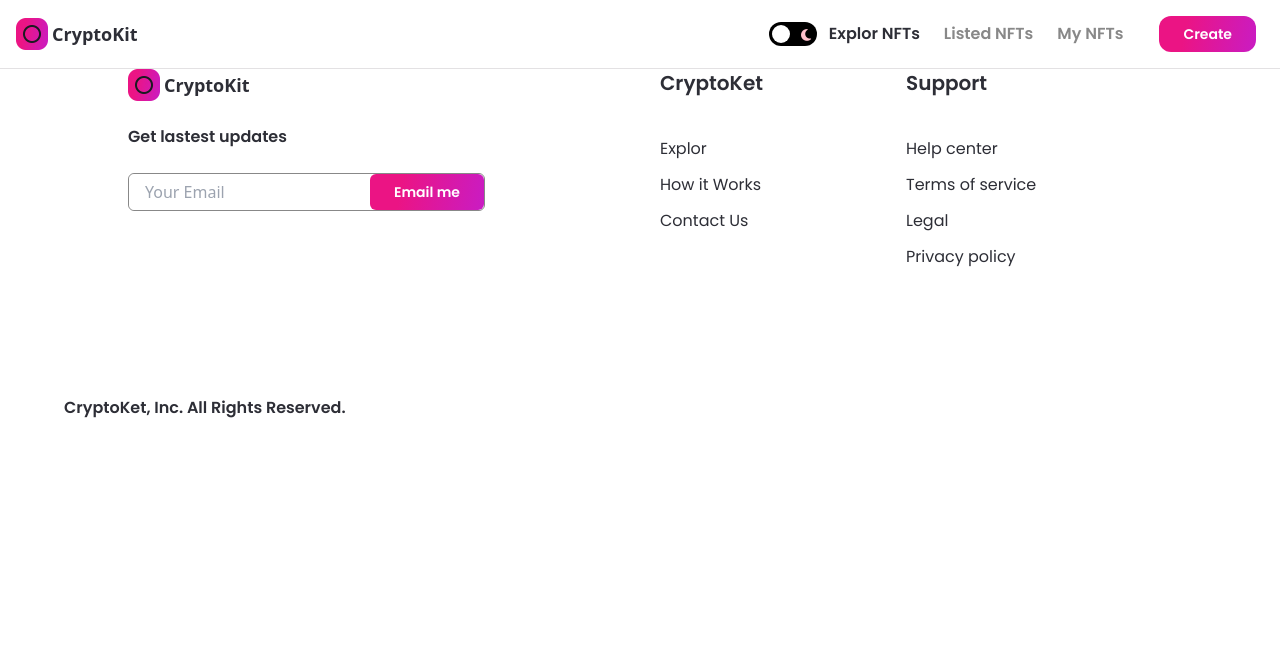
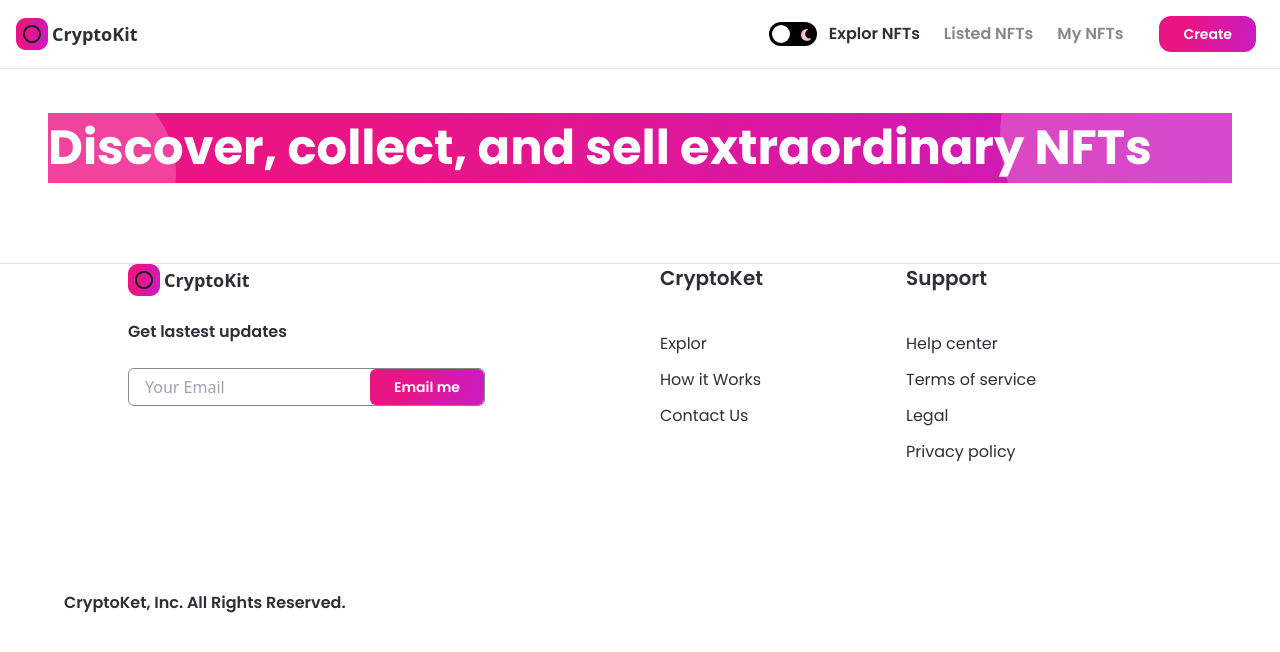
Before and after one commit to xdd825/nft_marketplace, a Next.js app: page / in a window 1280 px wide. Shown: the top 652 px of the page. Built offline with nearby package versions, Linux system fonts and the light colour scheme.

Commit message:
add banner

```diff
--- /dev/null
+++ b/components/Banner.jsx
@@ -0,0 +1,13 @@
+import React from 'react';
+
+const Banner = ({ name, childStyles, parentStyles }) => (
+  <div className={`relative w-full flex items-center z-0 overflow-hidden nft-gradient ${parentStyles}`}>
+    <p className={`font-bold text-5xl text-white font-poppins leading-70 ${childStyles}`}>
+      {name}
+    </p>
+    <div className="absolute w-48 h-48 sm:w-32 sm:h-32 rounded-full white-bg -top-9 -left-16 -z-5" />
+    <div className="absolute w-72 h-72 sm:w-56 sm:h-56 rounded-full white-bg -bottom-24 -right-14 -z-5" />
+  </div>
+);
+
+export default Banner;
--- a/components/index.js
+++ b/components/index.js
@@ -2,5 +2,6 @@
 import Navbar from './Navbar';
 import Footer from './Footer';
 import Button from './Button';
+import Banner from './Banner';
 
-export { Navbar, Footer, Button };
+export { Navbar, Footer, Button, Banner };
--- a/pages/_app.js
+++ b/pages/_app.js
@@ -8,7 +8,9 @@
   <ThemeProvider attribute="class">
     <div className="dark:bg-nft-dark bg-white min-h-screen">
       <Navbar />
-      <Component {...pageProps} />
+      <div className="pt-65">
+        <Component {...pageProps} />
+      </div>
       <Footer />
     </div>
     <Script src="https://kit.fontawesome.com/77ae1abdef.js" crossorigin="anonymous" />
--- a/pages/index.js
+++ b/pages/index.js
@@ -1,9 +1,14 @@
+import { Banner } from '../components';
 
 const Home = () => (
-  <div>
-    <h1 className="text-3xl font-bold underline">
-      Hello world!
-    </h1>
+  <div className="flex justify-center sm:px-4 p-12">
+    <div className="w-full minmd:w-4/5">
+      <Banner
+        name="Discover, collect, and sell extraordinary NFTs"
+        childStyles="md:text-4xl sm:text-2xl xs=text-xl text-left"
+        parentStyle="justify-start mb-6 h-72 sm:h-60 p-12 xs:p-4 xs:h-44 rounded-3xl"
+      />
+    </div>
   </div>
 );
 
```
